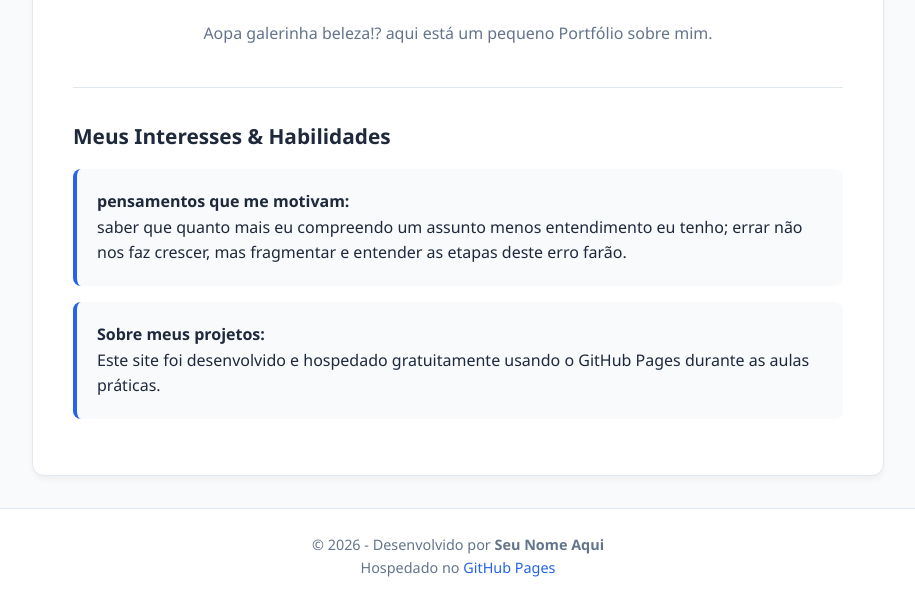
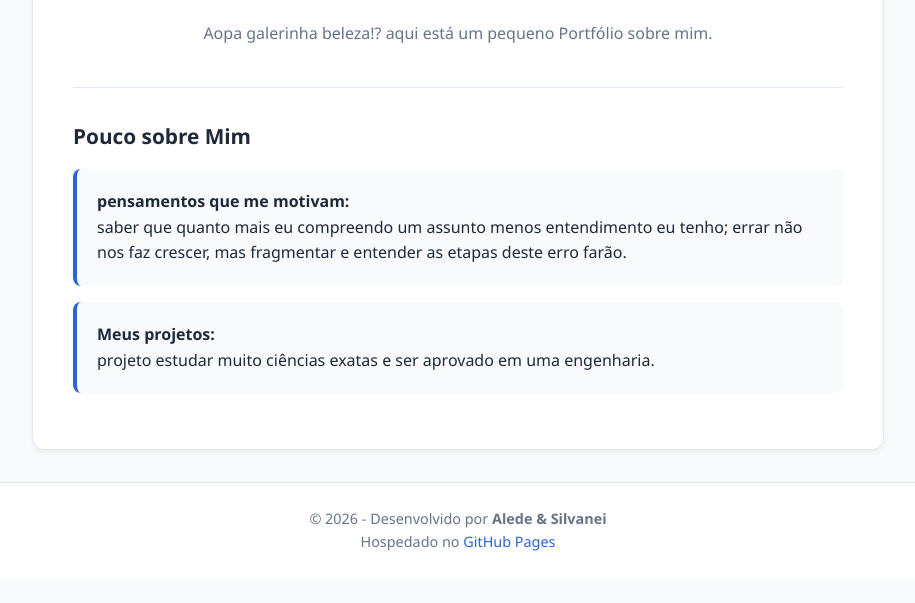
Before and after one commit to gabrieladtrarbach-wq/my-page, a plain HTML site: page index.html in a window 1280 px wide. Shown: the part 408-1011 px from the top of the page, without its empty margins (182-1097 px from the left). After the commit the page ends 985 px from the top, so only its background shows below. Drawn offline with Linux system fonts and the light colour scheme.

Commit message:
quarta atualização

```diff
--- a/index.html
+++ b/index.html
@@ -436,7 +436,7 @@
 
             <section class="content-section">
 
-                <h2>Meus Interesses & Habilidades</h2>
+                <h2>Pouco sobre Mim</h2>
 
 
 
@@ -454,9 +454,9 @@
 
                 <div class="info-box">
 
-                    <strong>Sobre meus projetos:</strong>
+                    <strong>Meus projetos:</strong>
 
-                    <p>Este site foi desenvolvido e hospedado gratuitamente usando o GitHub Pages durante as aulas práticas.</p>
+                    <p>projeto estudar muito ciências exatas e ser aprovado em uma engenharia.</p>
 
                 </div>
 
@@ -476,7 +476,7 @@
 
     <footer>
 
-        <p>&copy; 2026 - Desenvolvido por <strong>Seu Nome Aqui</strong></p>
+        <p>&copy; 2026 - Desenvolvido por <strong>Alede & Silvanei</strong></p>
 
         <p>Hospedado no <a href="https://pages.github.com/" target="_blank">GitHub Pages</a></p>
 
```
